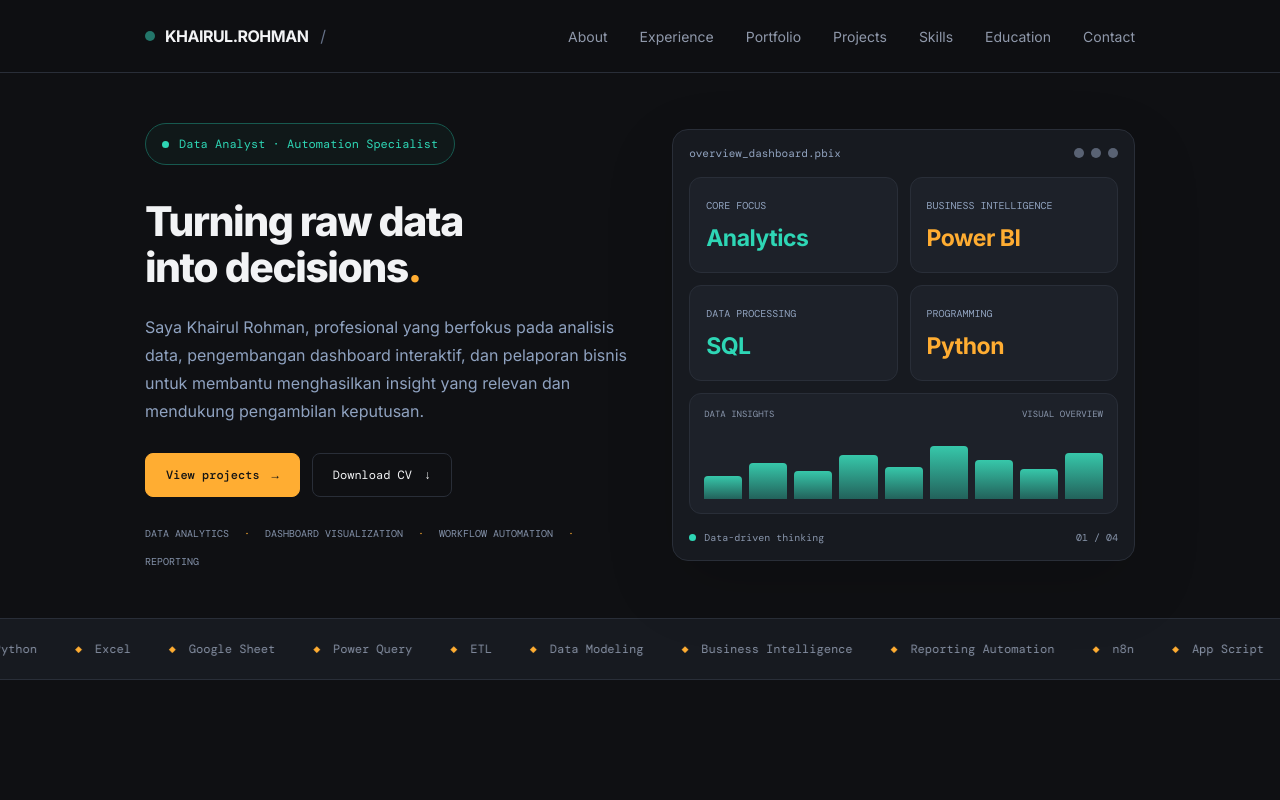
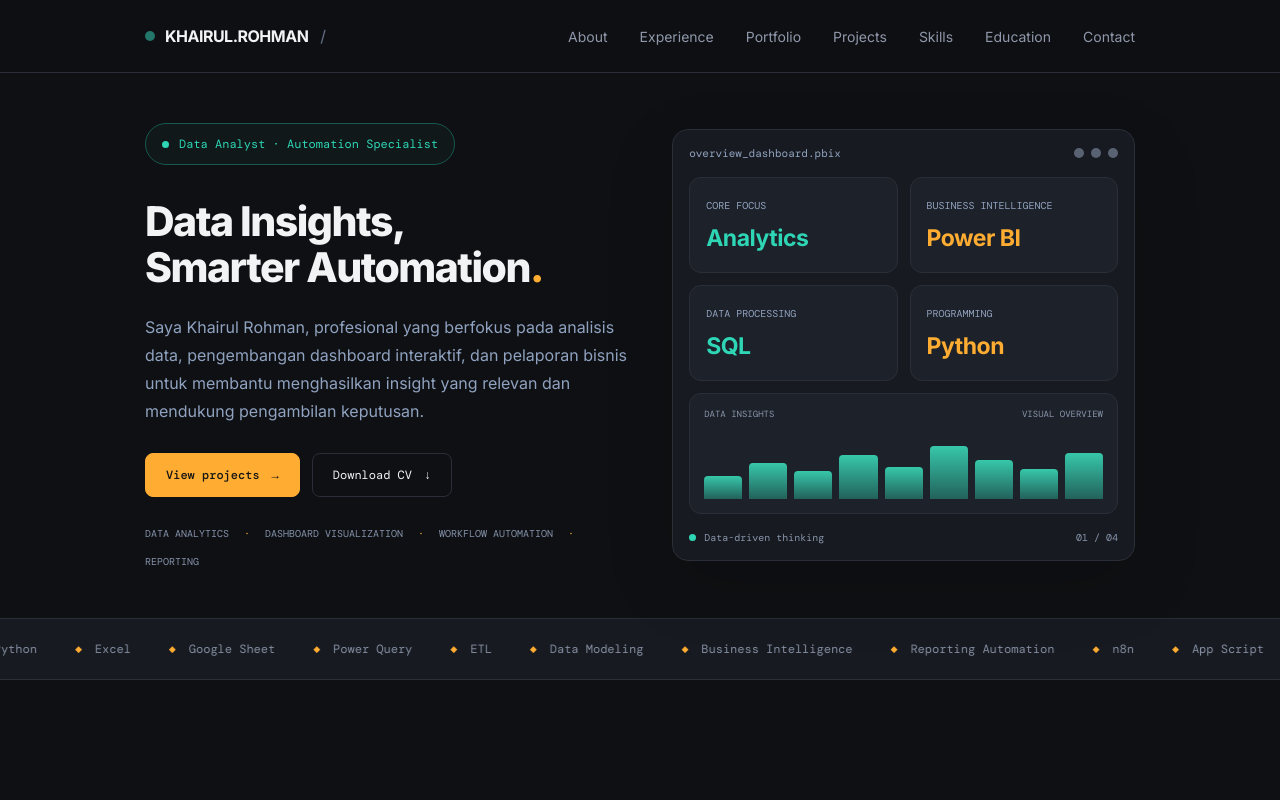
Before and after one commit to khairulrohman/khairulrohman.github.io, a React (Vite) app: page / in a window 1280 px wide. Shown: the top 800 px of the page. Built offline with nearby package versions, Linux system fonts and the light colour scheme.

Commit message:
Update portfolio

```diff
--- a/src/App.jsx
+++ b/src/App.jsx
@@ -459,10 +459,11 @@ function Hero() {
         </p>
 
         <h1>
-          Turning raw data
-          <br />
-          into decisions<span>.</span>
-        </h1>
+            Data Insights,
+            <br />
+            Smarter Automation<span>.</span>
+            <span className="typing-cursor"></span>
+          </h1>
 
         <p className="hero-description">
           Saya Khairul Rohman, profesional yang berfokus pada analisis data,
```
